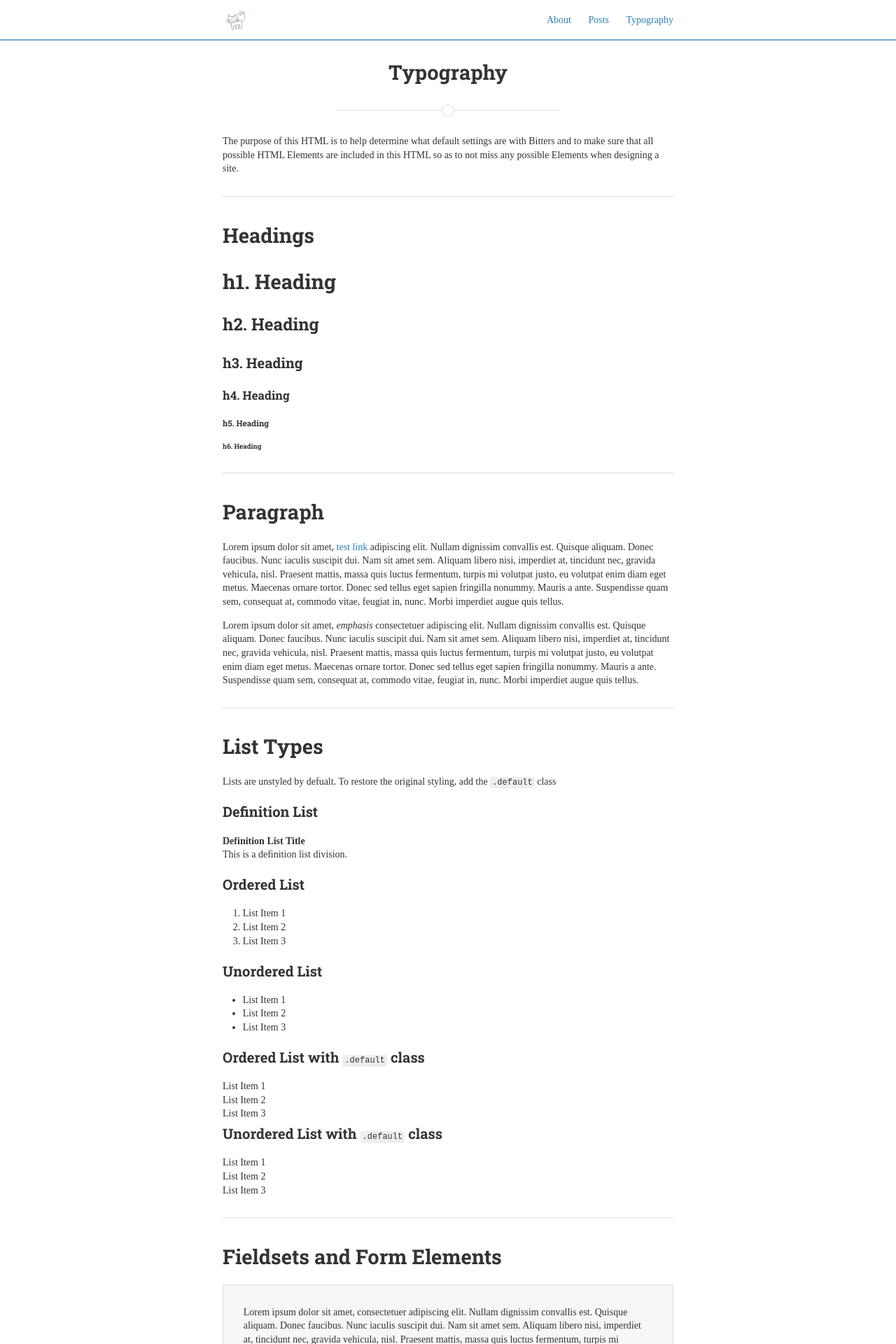
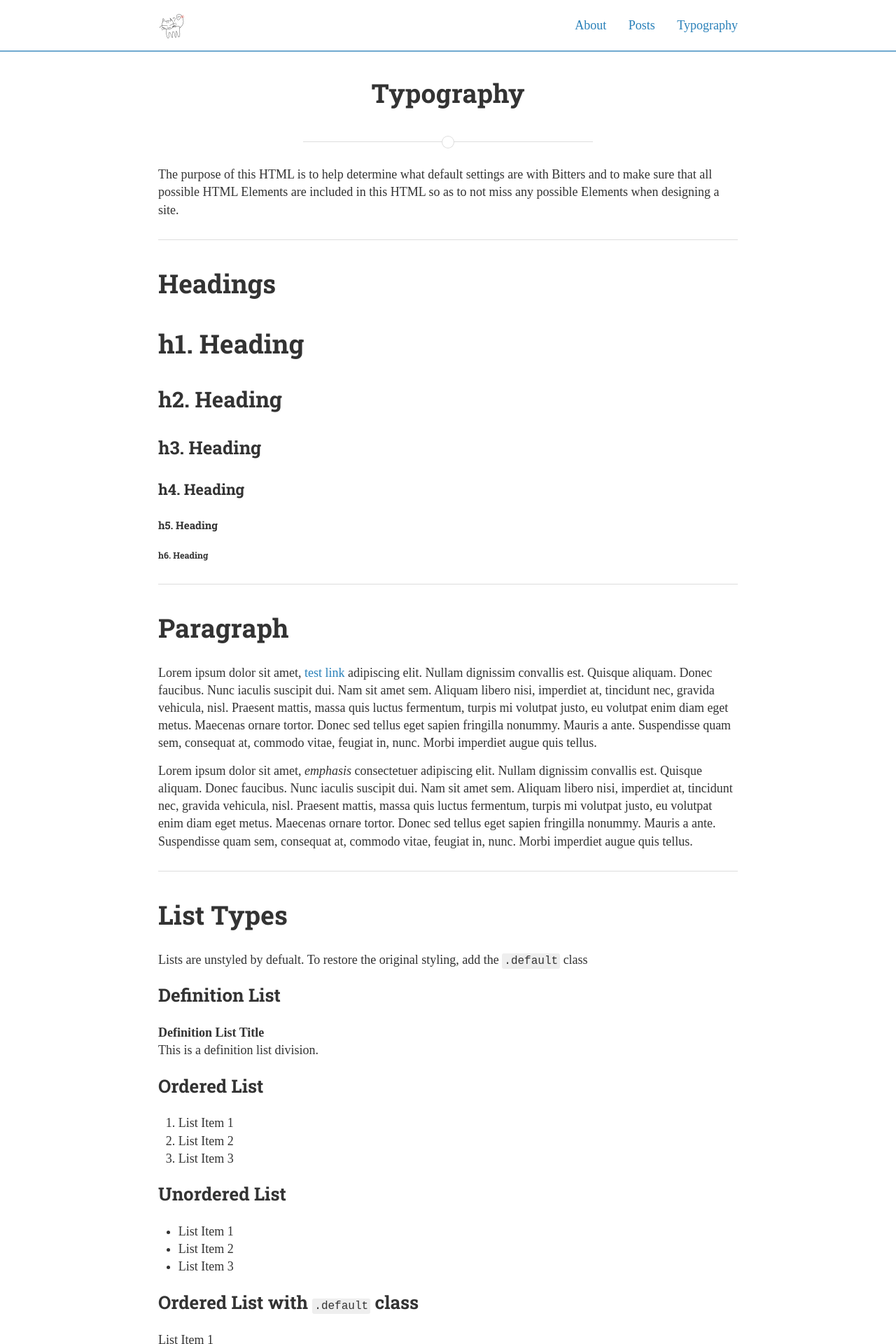
Before and after one commit to darkgs/darkgs.github.io, a Jekyll site: the page built from typography.html, in a window 1280 px wide. Shown: the top 1920 px of the page at 70% size. Built offline with Jekyll 4.4.1, drawn with Linux system fonts in a browser that asks for light colours; nearby versions of some CDN libraries.

Commit message:
increase font size

```diff
--- a/_sass/_layout.scss
+++ b/_sass/_layout.scss
@@ -18,7 +18,7 @@
 	margin: 0;
 	padding: 0;
 	width: 100%;
-	font: 14px/1.4 $times;
+	font: 18px/1.4 $times;
 }
 
 ol.default {
@@ -34,7 +34,7 @@
 	display: inline-block;
 	border-radius: 3px;
 	padding: 0 3px;
-	font: 12px/1.4 monospace;
+	font: 16px/1.4 monospace;
 }
 
 pre code.hljs {
```
